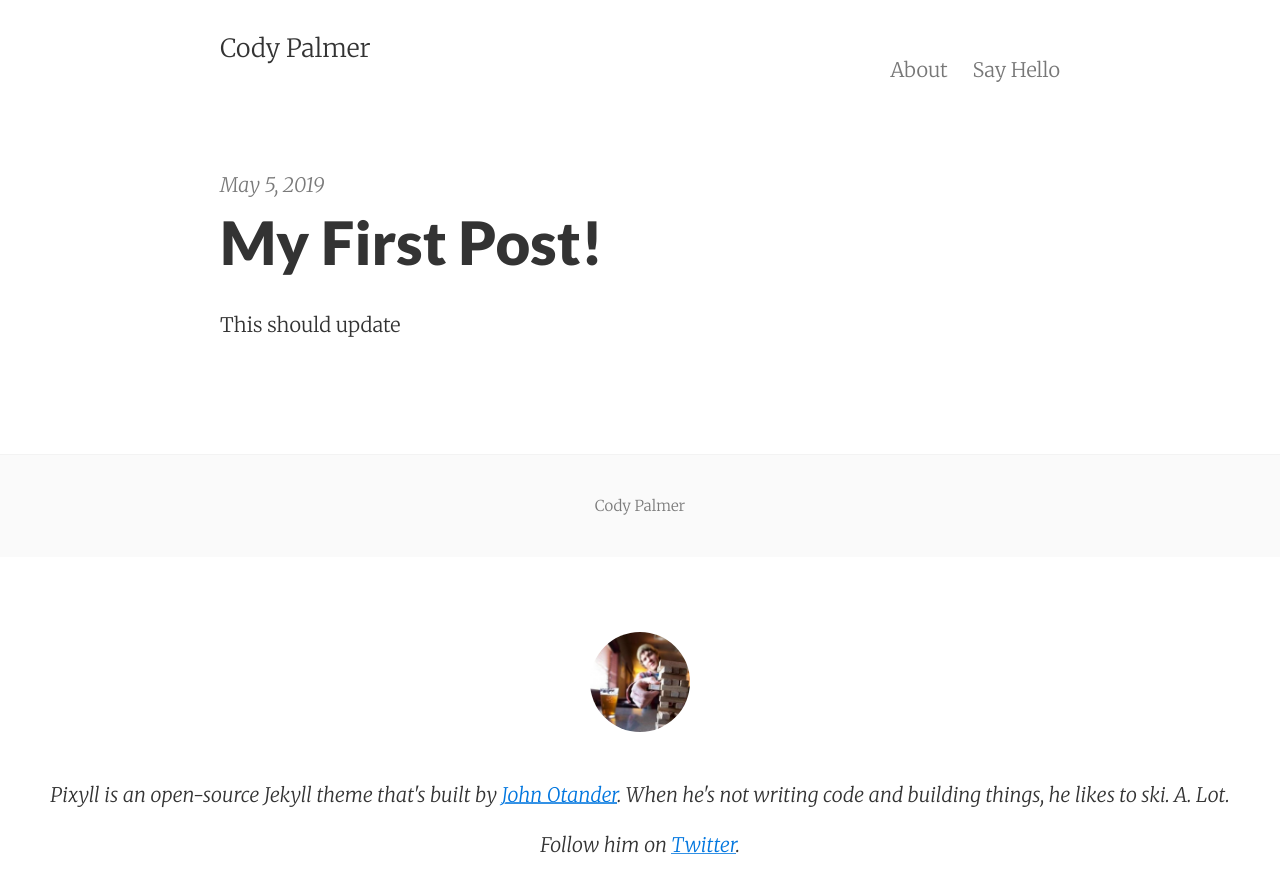
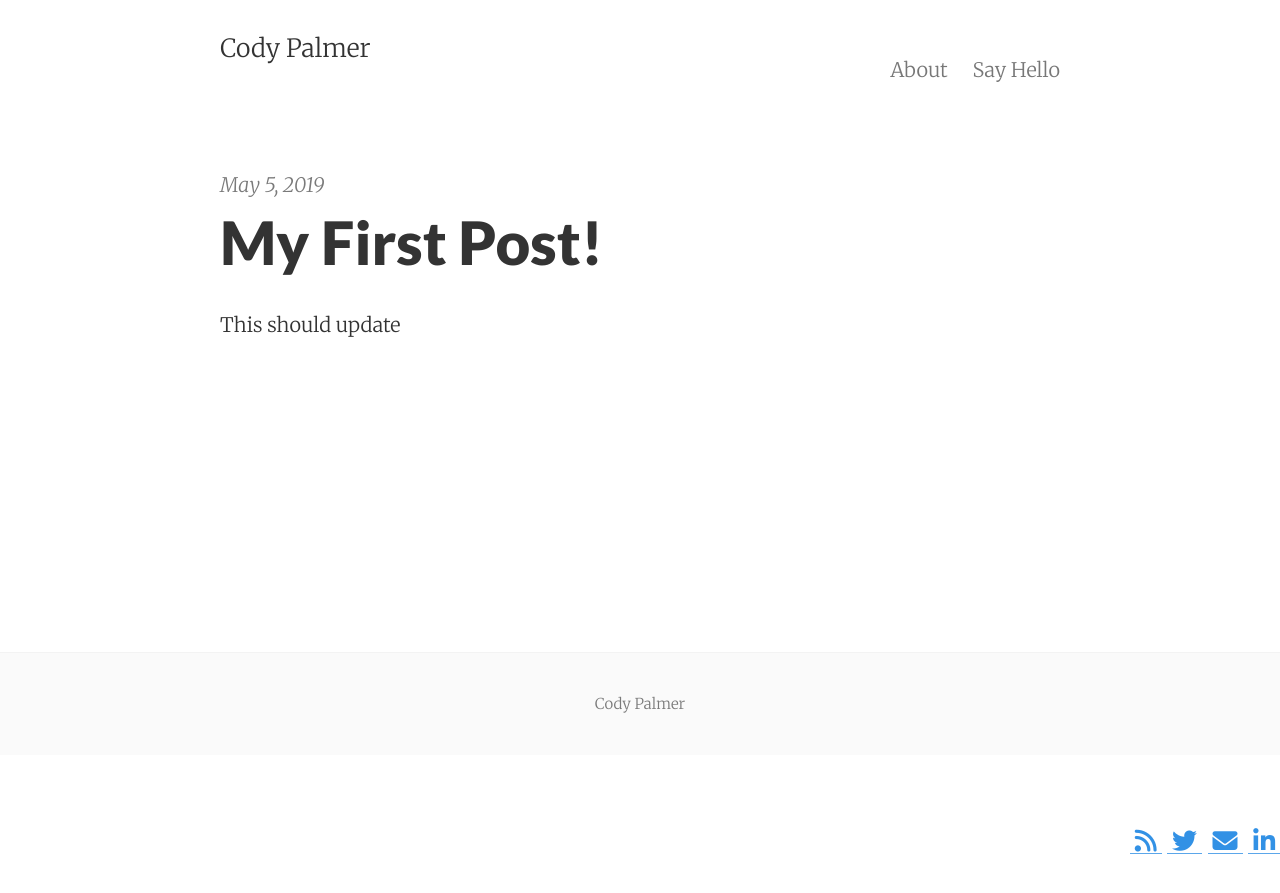
Before and after one commit to palmerco/web_server, a Jekyll site: the page built from index.html, in a window 1280 px wide. Shown: the top 893 px of the page. Built offline with Jekyll 4.4.1, drawn with Linux system fonts in a browser that asks for light colours; nearby versions of some CDN libraries; the list of posts is cut into pages by our own code.

Commit message:
Added social links to post footer
Removed John olivers stuff

```diff
--- a/_includes/post_footer.html
+++ b/_includes/post_footer.html
@@ -1,10 +1,8 @@
 <div class="py2 post-footer">
-  <img src="{{ site.baseurl }}/images/me.jpeg" alt="John Otander" class="avatar" />
+  <!--img src="{{ site.baseurl }}/images/me.jpeg" alt="John Otander" class="avatar" /-->
   <p>
-    Pixyll is an open-source Jekyll theme that's built by <a href="http://johnotander.com">John Otander</a>.
-    When he's not writing code and building things, he likes to ski. A. Lot.
-  </p>
-  <p>
-    Follow him on <a href="https://twitter.com/4lpine">Twitter</a>.
+    {% if site.show_social_icons %}
+		{% include social_links.html %}
+	{% endif %}
   </p>
 </div>
```
Also changed, not shown: 1 other file.
